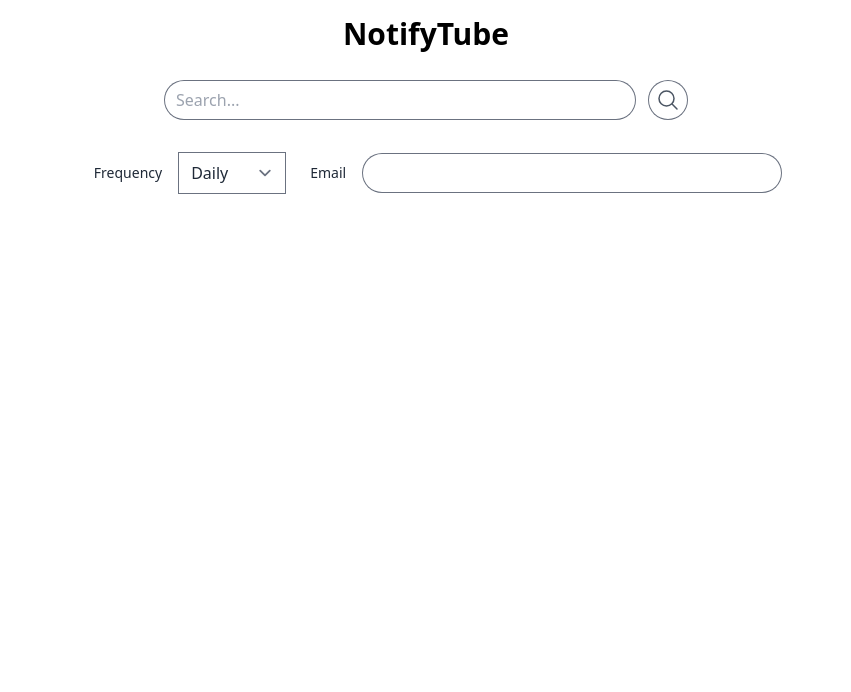
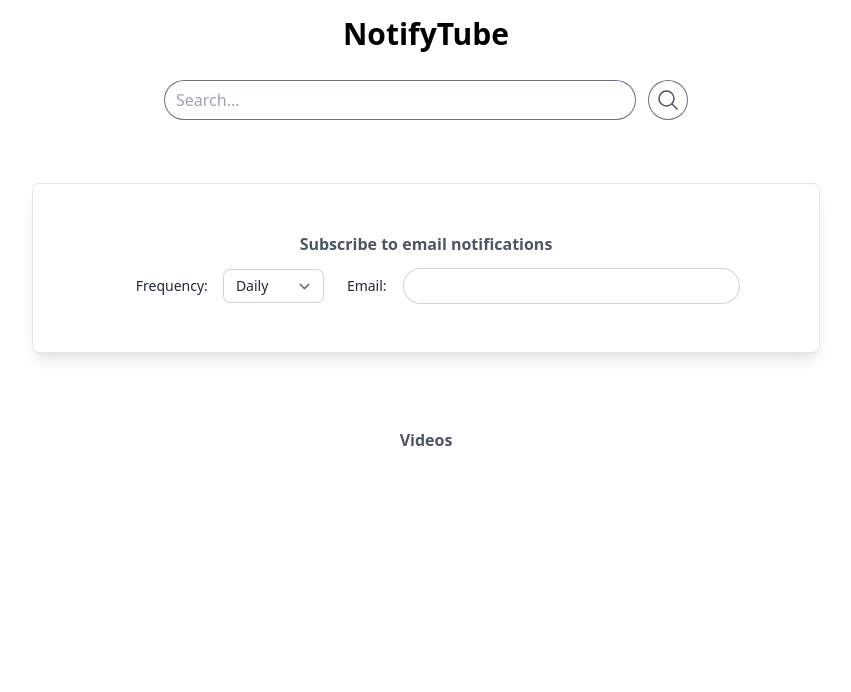
Before and after one commit to aurora-dot/NotifyTube, a Django app: page /search/1/ in a window 1280 px wide. Shown: the top 692 px of the page, without its empty margins (214-1065 px from the left). Run offline with Django 5.2, Linux system fonts and the light colour scheme; data that the repository does not hold is empty; style sheets or scripts are compiled from the project's sources.

Commit message:
Update theming

```diff
--- a/app/forms.py
+++ b/app/forms.py
@@ -24,7 +24,7 @@ class YouTubeEmailSubscription(forms.ModelForm):
         required=True,
         widget=forms.EmailInput(
             attrs={
-                "class": "w-full border-0 rounded-full p-2 pl-3 pl-r ring-1 ring-inset ring-gray-500 focus:ring-purple-500 hover:ring-purple-500 placeholder:text-gray-400 focus:ring-2 focus:ring-inset"
+                "class": "text-sm w-full border-0 rounded-full p-2 pl-3 pl-r ring-1 ring-inset ring-gray-300 focus:ring-purple-500 hover:ring-purple-500 placeholder:text-gray-400 focus:ring-2 focus:ring-inset"
             }
         ),
     )
@@ -34,5 +34,10 @@ class YouTubeEmailSubscription(forms.ModelForm):
         fields = ["email_frequency"]
         labels = {"email_frequency": "Frequency"}
         widgets = {
-            "email_frequency": forms.Select(attrs={"class": "", "required": True})
+            "email_frequency": forms.Select(
+                attrs={
+                    "class": "block w-full pl-3 pr-10 py-1.5 text-sm border-0 ring-gray-300 focus:outline-none hover:ring-purple-500 focus:ring-purple-500 ring-1 focus:ring-2 rounded-md",
+                    "required": True,
+                }
+            )
         }
--- a/app/templates/app/query.html
+++ b/app/templates/app/query.html
@@ -5,18 +5,24 @@
   {% if success %}
     <p class="py-4 text-center text-xl text-green-600">Success!</p>
   {% else %}
+    <div class="flex justify-center pt-8 pb-16">
+      <div class="flex flex-col py-12 ring-1 ring-gray-200 rounded-md shadow-lg w-10/12 justify-center">
+        <p class="text-center text-gray-600 font-semibold mb-3">Subscribe to email notifications</p>
         <form action="{% url "app:query" object_list.0.youtube_query.query %}"
               method="post"
-          class="justify-center flex flex-row space-x-6 text-sm pb-8">
+              class="justify-center flex flex-row space-x-6 text-sm">
           {% for field in email_form %}
             {% csrf_token %}
             <div class="flex {% if forloop.last %}w-1/2{% endif %} flex-row items-center">
-          <label class="pr-4" for="{{ field.auto_id }}">{{ field.label }}</label>
+              <label class="pr-4" for="{{ field.auto_id }}">{{ field.label }}:</label>
               {{ field }}
             </div>
           {% endfor %}
         </form>
+      </div>
+    </div>
   {% endif %}
+  <p class="text-center text-gray-600 font-semibold">Videos</p>
   <div class="space-y-14">
     {% for video in object_list %}
       {% include "app/components/video.html" with video=video %}
```
Lines whose indentation alone changed are shown as unchanged.
